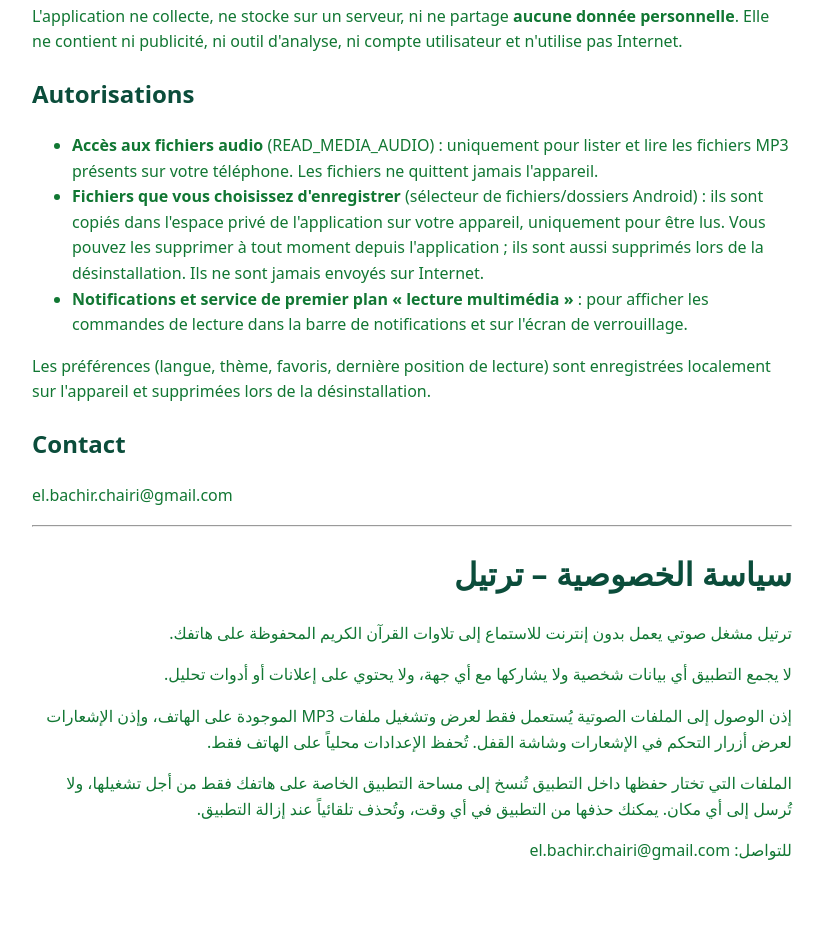
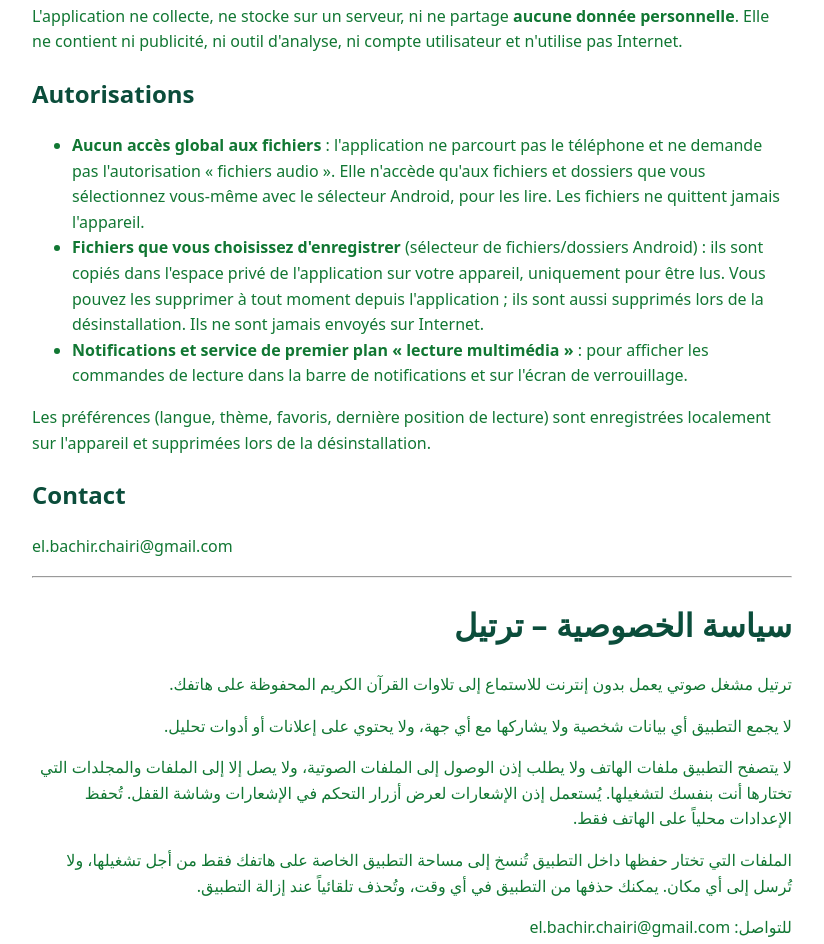
Before and after one commit to chairielbachir/tartil-privacy, a plain HTML site: page index.html in a window 1280 px wide. Shown: the part 280-1224 px from the top of the page, without its empty margins (228-1052 px from the left). Before the commit the page ends 1184 px from the top, so only its background shows below. Drawn offline with Linux system fonts and the light colour scheme.

Commit message:
Privacy policy v1.2: no audio-file permission, user-selected files only
Co-Authored-By: EL Bachir Chairi <el.bachir.chairi@gmail.com>

```diff
--- a/index.html
+++ b/index.html
@@ -10,7 +10,7 @@
 <p>L'application ne collecte, ne stocke sur un serveur, ni ne partage <strong>aucune donnée personnelle</strong>. Elle ne contient ni publicité, ni outil d'analyse, ni compte utilisateur et n'utilise pas Internet.</p>
 <h2>Autorisations</h2>
 <ul>
-<li><strong>Accès aux fichiers audio</strong> (READ_MEDIA_AUDIO) : uniquement pour lister et lire les fichiers MP3 présents sur votre téléphone. Les fichiers ne quittent jamais l'appareil.</li>
+<li><strong>Aucun accès global aux fichiers</strong> : l'application ne parcourt pas le téléphone et ne demande pas l'autorisation « fichiers audio ». Elle n'accède qu'aux fichiers et dossiers que vous sélectionnez vous-même avec le sélecteur Android, pour les lire. Les fichiers ne quittent jamais l'appareil.</li>
 <li><strong>Fichiers que vous choisissez d'enregistrer</strong> (sélecteur de fichiers/dossiers Android) : ils sont copiés dans l'espace privé de l'application sur votre appareil, uniquement pour être lus. Vous pouvez les supprimer à tout moment depuis l'application ; ils sont aussi supprimés lors de la désinstallation. Ils ne sont jamais envoyés sur Internet.</li>
 <li><strong>Notifications et service de premier plan « lecture multimédia »</strong> : pour afficher les commandes de lecture dans la barre de notifications et sur l'écran de verrouillage.</li>
 </ul>
@@ -22,7 +22,7 @@
 <h1>سياسة الخصوصية – ترتيل</h1>
 <p>ترتيل مشغل صوتي يعمل بدون إنترنت للاستماع إلى تلاوات القرآن الكريم المحفوظة على هاتفك.</p>
 <p>لا يجمع التطبيق أي بيانات شخصية ولا يشاركها مع أي جهة، ولا يحتوي على إعلانات أو أدوات تحليل.</p>
-<p>إذن الوصول إلى الملفات الصوتية يُستعمل فقط لعرض وتشغيل ملفات MP3 الموجودة على الهاتف، وإذن الإشعارات لعرض أزرار التحكم في الإشعارات وشاشة القفل. تُحفظ الإعدادات محلياً على الهاتف فقط.</p>
+<p>لا يتصفح التطبيق ملفات الهاتف ولا يطلب إذن الوصول إلى الملفات الصوتية، ولا يصل إلا إلى الملفات والمجلدات التي تختارها أنت بنفسك لتشغيلها. يُستعمل إذن الإشعارات لعرض أزرار التحكم في الإشعارات وشاشة القفل. تُحفظ الإعدادات محلياً على الهاتف فقط.</p>
 <p>الملفات التي تختار حفظها داخل التطبيق تُنسخ إلى مساحة التطبيق الخاصة على هاتفك فقط من أجل تشغيلها، ولا تُرسل إلى أي مكان. يمكنك حذفها من التطبيق في أي وقت، وتُحذف تلقائياً عند إزالة التطبيق.</p>
 <p>للتواصل: el.bachir.chairi@gmail.com</p>
 </div>
```
